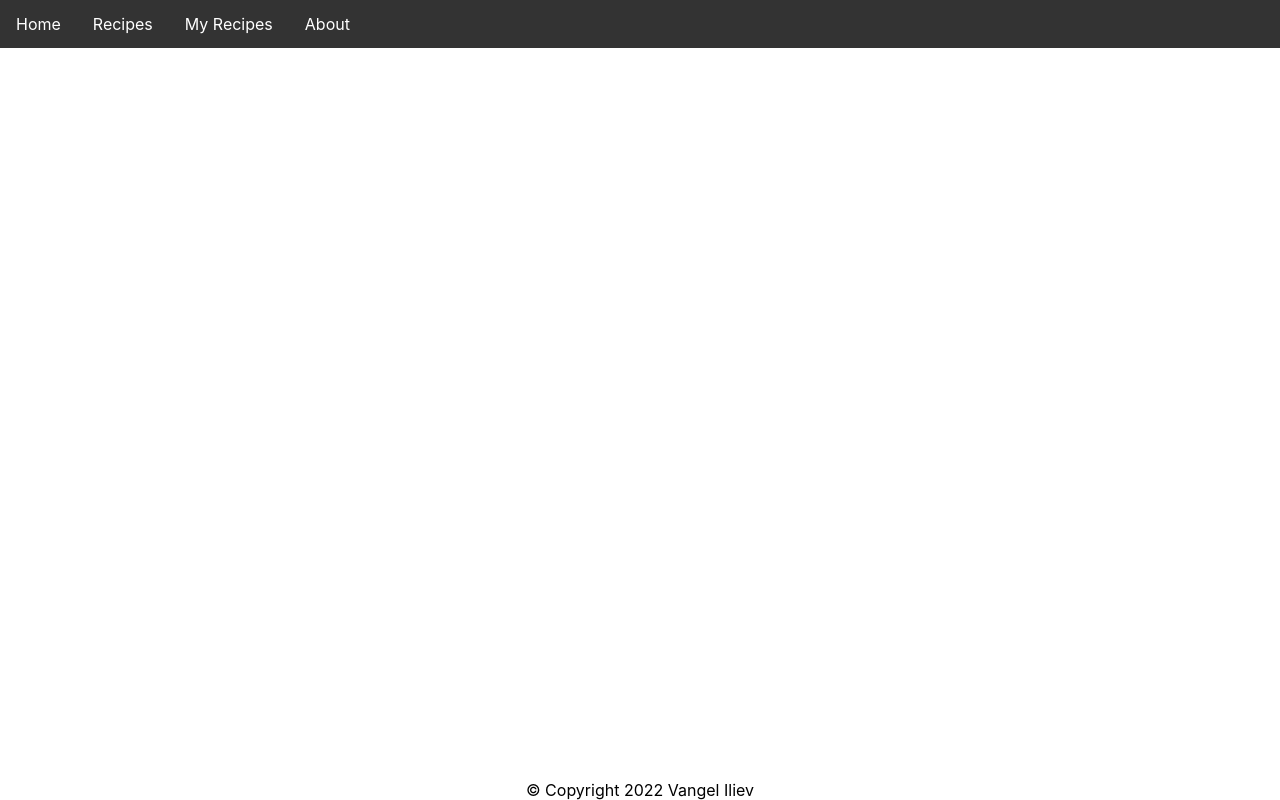
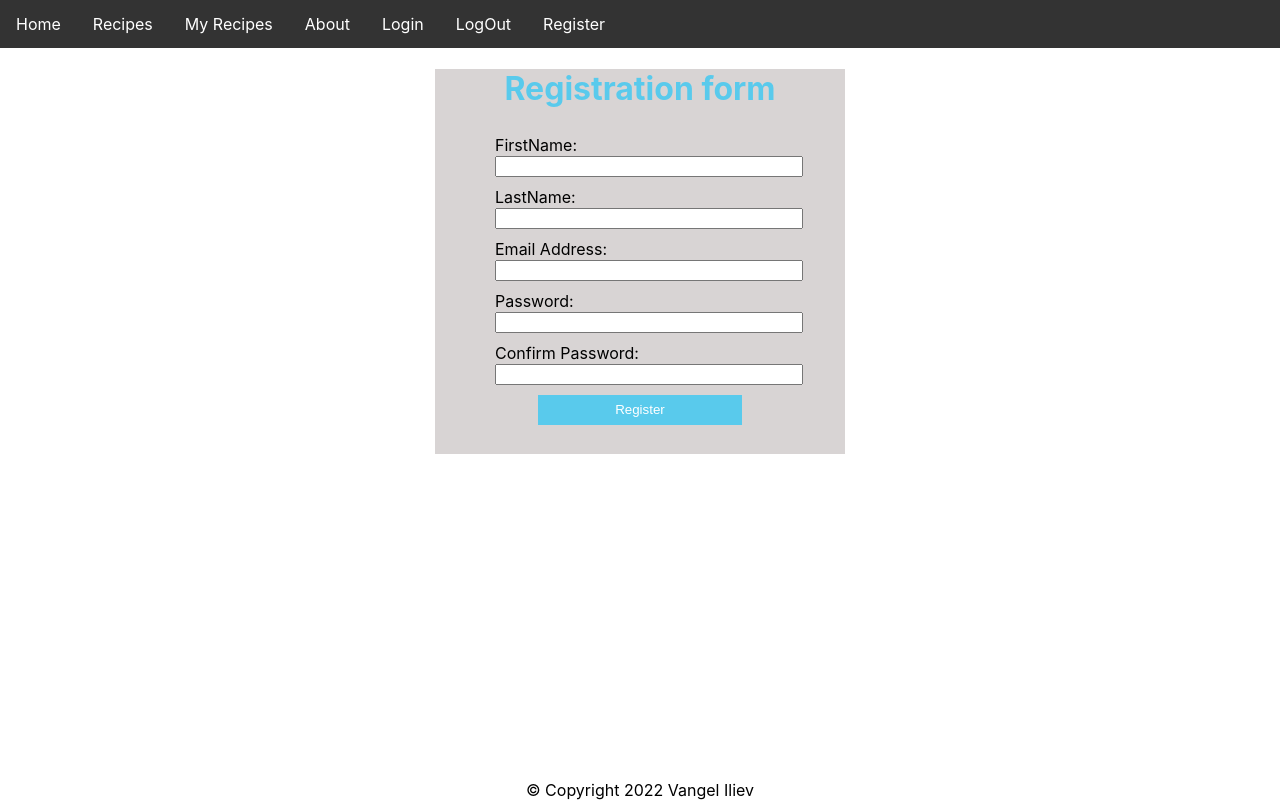
Before and after one commit to VangelIliev/SoftuniReactProject, a React (Create React App) app in the folder softuni-react/: page /Register in a window 1280 px wide. Built offline with nearby package versions, Linux system fonts and the light colour scheme.

Commit message:
adding registration form

```diff
--- a/softuni-react/src/App.js
+++ b/softuni-react/src/App.js
@@ -1,11 +1,13 @@
 import Header from './components/header/header'
 import Footer from './components/footer/footer'
+import Register from './components/register/register'
 import './App.css';
 
 function App() {
   return (
     <div className="App">
       <Header/>
+      <Register></Register>
       <Footer/>
     </div>
   );
--- a/softuni-react/src/components/header/header.js
+++ b/softuni-react/src/components/header/header.js
@@ -8,6 +8,9 @@ function Header() {
                     <li className={styles.item}><a className={styles.link}>Recipes</a></li>
                     <li className={styles.item}><a className={styles.link}>My Recipes</a></li>
                     <li className={styles.item}><a className={styles.link}>About</a></li>
+                    <li className={styles.item}><a className={styles.link}>Login</a></li>
+                    <li className={styles.item}><a className={styles.link}>LogOut</a></li>
+                    <li className={styles.item}><a className={styles.link}>Register</a></li>
                 </ul>
             </div>
         </nav>
--- /dev/null
+++ b/softuni-react/src/components/register/register.js
@@ -0,0 +1,68 @@
+import {useState} from 'react';
+import styles from './register.module.css';
+
+function Register(){
+    const [firstName, setFirstName] = useState('');
+    const [lastName, setLastName] = useState('');
+    const [email, setEmail] = useState('');
+    const [password, setPassword] = useState('');
+    const [confirmPassword, setConfirmPassword] = useState('');
+    const firstNameChangeHandler = (e) => {
+        setFirstName(e.target.value);
+    }
+    const lastNameChangeHandler = (e) => {
+        setLastName(e.target.value);
+    }
+    const emailChangeHandler = (e) => {
+        setEmail(e.target.value);
+    }
+    const passwordChangeHandler = (e) => {
+        setPassword(e.target.value);
+    }
+    const confirmPasswordChangeHandler = (e) => {
+        setConfirmPassword(e.target.value);
+    }
+    return (
+        <div className={styles.formWrapper}>
+        <form>
+            <h1>Registration form</h1>
+            <div className={styles.form}>
+            <div className={styles.formFieldWrapper}>
+                    <div>
+                    <label className={styles.formLabel} htmlFor='firstName'>FirstName:</label>
+                    </div>
+                    <input className={styles.formInput} type="text" value={firstName} onChange={firstNameChangeHandler}></input>
+                </div>
+                <div className={styles.formFieldWrapper}>
+                    <div>
+                    <label className={styles.formLabel} htmlFor='lastName'>LastName:</label>
+                    </div>
+                    <input className={styles.formInput} type="text" value={lastName} onChange={lastNameChangeHandler}></input>
+                </div>
+            <div className={styles.formFieldWrapper}>
+                <div>
+                <label className={styles.formLabel} htmlFor='email'>Email Address:</label>
+                </div>
+                <input className={styles.formInput} type="email" value={email} onChange={emailChangeHandler}></input>
+            </div>
+            <div className={styles.formFieldWrapper}>
+                <div>
+                <label className={styles.formLabel} htmlFor='password'>Password:</label>
+                </div>
+                <input className={styles.formInput} type="password" value={password} onChange={passwordChangeHandler}></input>
+            </div>
+            <div className={styles.formFieldWrapper}>
+                <div>
+                <label className={styles.formLabel} htmlFor='Confirmpassword'>Confirm Password:</label>
+                </div>
+                <input className={styles.formInput} type="password" value={confirmPassword} onChange={confirmPasswordChangeHandler}></input>
+            </div>
+            </div>
+            <div>
+                <button className={styles.buttonRegister} type='button'>Register</button>
+            </div>
+        </form>
+        </div>
+    )
+}
+export default Register;
--- /dev/null
+++ b/softuni-react/src/components/register/register.module.css
@@ -0,0 +1,42 @@
+h1{
+    color: rgb(89, 202, 236);
+}
+.formWrapper{
+    background-color: #d8d4d4;
+    width: 32%;
+    height: 385px;
+    margin-left: auto;
+    margin-right: auto;
+}
+.formFieldWrapper{
+    padding: 5px;
+    margin-left: auto;
+    margin-right: auto;
+    text-align: left;
+    width: 300px;
+}
+.form{
+    text-align: left;
+}
+.formLabel{
+    margin-left: 5px;
+}
+.formInput{
+    margin-left: 5px;
+    width: 100%;
+}
+.formInput:hover{
+    border-color: aqua;
+}
+.buttonRegister{
+    width: 50%;
+    height: 30px;
+    background-color: rgb(89, 202, 236);
+    color: white;
+    margin-top: 5px;
+    border: 1px white;
+}
+.buttonRegister:hover{
+    cursor: pointer;
+    background-color: rgb(59, 182, 135);
+}
```
Also changed, not shown: softuni-react/src/components/registration/registration.js (deleted).
